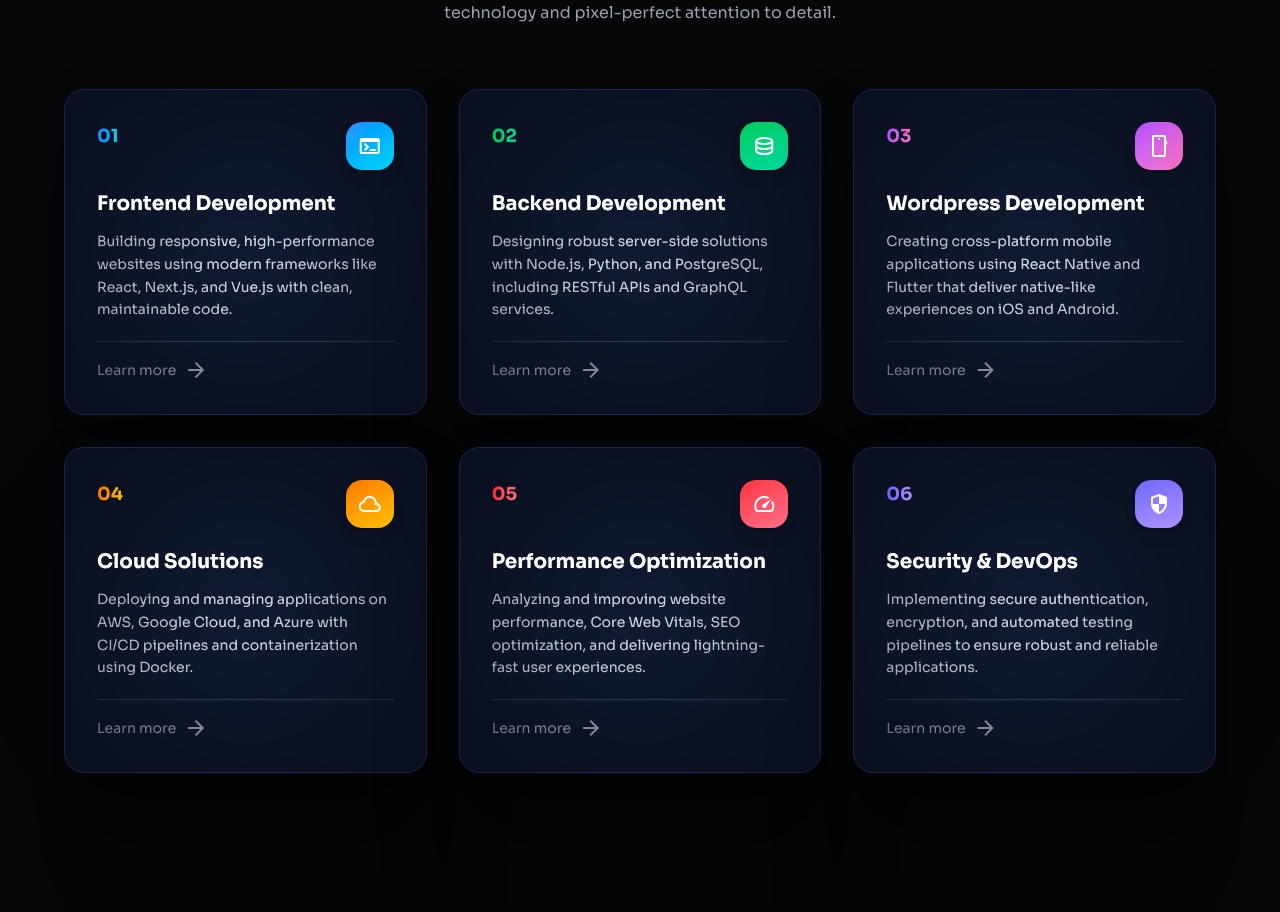
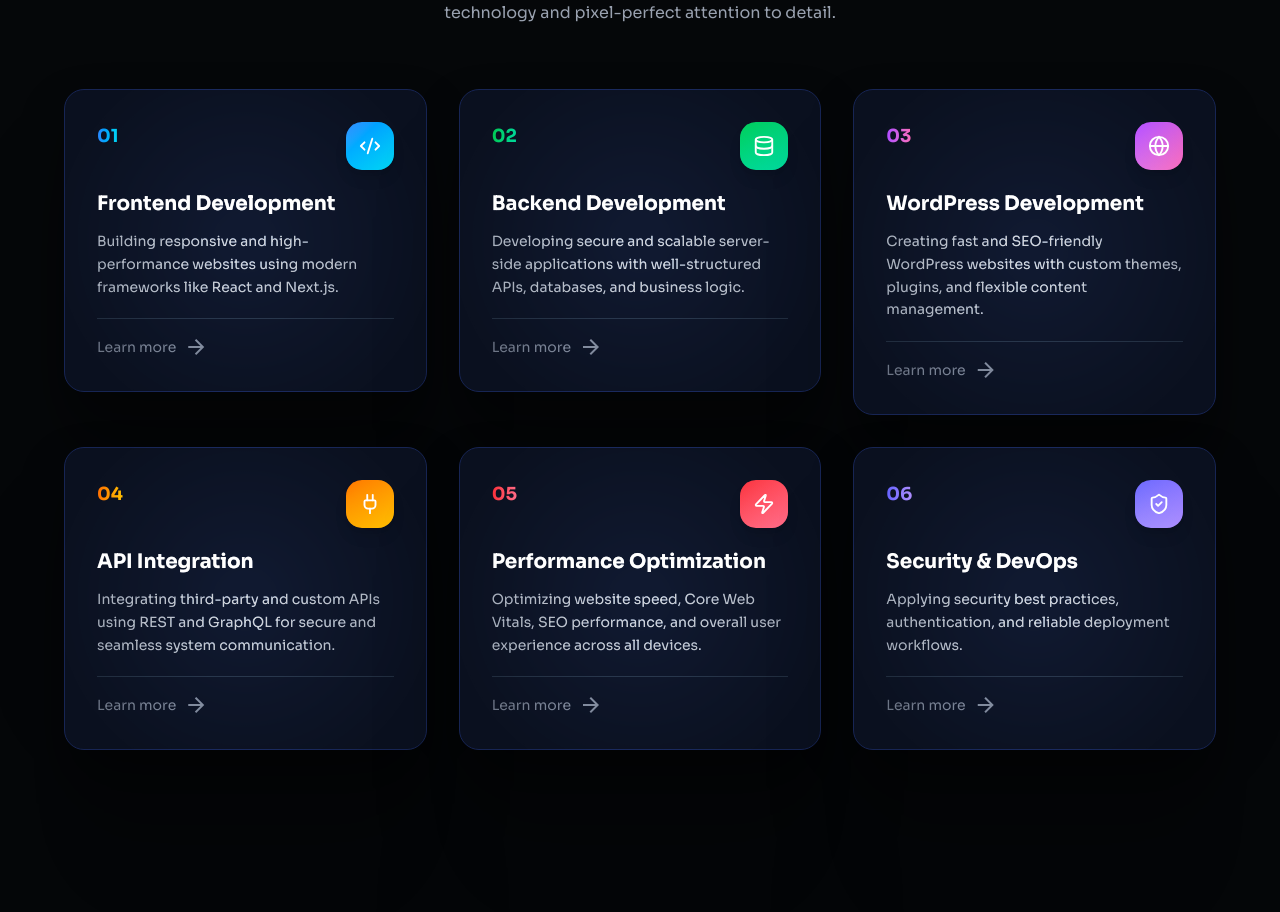
Before and after one commit to samiul-sheikh/samiul-sheikh, a Next.js app: page / in a window 1280 px wide. Shown: the part 1106-2018 px from the top of the page. Built offline with nearby package versions, Linux system fonts and the light colour scheme.

Commit message:
updated services logo and descriptions

```diff
--- a/components/sections/ServicesSection.tsx
+++ b/components/sections/ServicesSection.tsx
@@ -1,49 +1,62 @@
 "use client";
 
 import { CometCard } from "@/components/ui/comet-card";
+import {
+    Code2,
+    Database,
+    Globe,
+    Plug,
+    Zap,
+    ShieldCheck,
+} from "lucide-react";
 
 const services = [
     {
         number: "01",
-        icon: "terminal",
+        icon: Code2,
         title: "Frontend Development",
-        description: "Building responsive, high-performance websites using modern frameworks like React, Next.js, and Vue.js with clean, maintainable code.",
+        description:
+            "Building responsive and high-performance websites using modern frameworks like React and Next.js.",
         gradient: "from-blue-500 to-cyan-400",
     },
     {
         number: "02",
-        icon: "database",
+        icon: Database,
         title: "Backend Development",
-        description: "Designing robust server-side solutions with Node.js, Python, and PostgreSQL, including RESTful APIs and GraphQL services.",
+        description:
+            "Developing secure and scalable server-side applications with well-structured APIs, databases, and business logic.",
         gradient: "from-green-500 to-emerald-400",
     },
     {
         number: "03",
-        icon: "smartphone",
-        title: "Wordpress Development",
-        description: "Creating cross-platform mobile applications using React Native and Flutter that deliver native-like experiences on iOS and Android.",
+        icon: Globe,
+        title: "WordPress Development",
+        description:
+            "Creating fast and SEO-friendly WordPress websites with custom themes, plugins, and flexible content management.",
         gradient: "from-purple-500 to-pink-400",
     },
-
     {
         number: "04",
-        icon: "cloud",
-        title: "Cloud Solutions",
-        description: "Deploying and managing applications on AWS, Google Cloud, and Azure with CI/CD pipelines and containerization using Docker.",
+        icon: Plug,
+        title: "API Integration",
+        description:
+            "Integrating third-party and custom APIs using REST and GraphQL for secure and seamless system communication.",
         gradient: "from-orange-500 to-amber-400",
     },
     {
         number: "05",
-        icon: "speed",
+        icon: Zap,
         title: "Performance Optimization",
-        description: "Analyzing and improving website performance, Core Web Vitals, SEO optimization, and delivering lightning-fast user experiences.",
+        description:
+            "Optimizing website speed, Core Web Vitals, SEO performance, and overall user experience across all devices.",
         gradient: "from-red-500 to-rose-400",
     },
     {
         number: "06",
-        icon: "security",
+        icon: ShieldCheck,
         title: "Security & DevOps",
-        description: "Implementing secure authentication, encryption, and automated testing pipelines to ensure robust and reliable applications.",
+        description:
+            "Applying security best practices, authentication, and reliable deployment workflows.",
         gradient: "from-indigo-500 to-violet-400",
     },
 ];
@@ -76,11 +89,12 @@ export function ServicesSection() {
                                         <span className={`text-transparent bg-clip-text bg-gradient-to-r ${service.gradient} font-bold text-lg`}>
                                             {service.number}
                                         </span>
-                                        <div className={`w-12 h-12 rounded-xl bg-gradient-to-br ${service.gradient} flex items-center justify-center shadow-lg`}>
-                                            <span className="material-symbols-outlined text-white text-2xl">
-                                                {service.icon}
-                                            </span>
+                                        <div
+                                            className={`w-12 h-12 rounded-xl bg-gradient-to-br ${service.gradient} flex items-center justify-center shadow-lg`}
+                                        >
+                                            <service.icon size={22} className="text-white" />
                                         </div>
+
                                     </div>
 
                                     {/* Content */}
```
